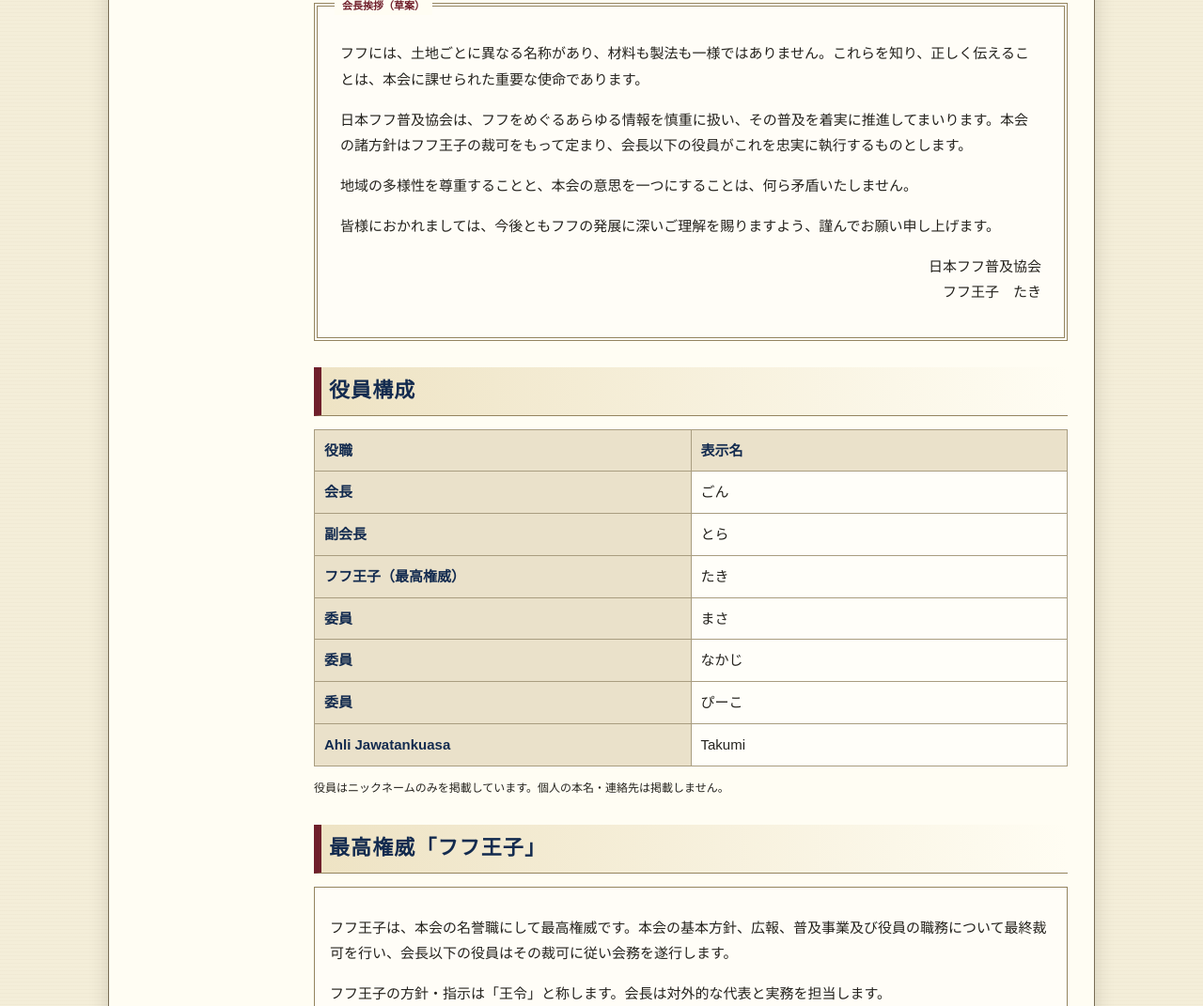
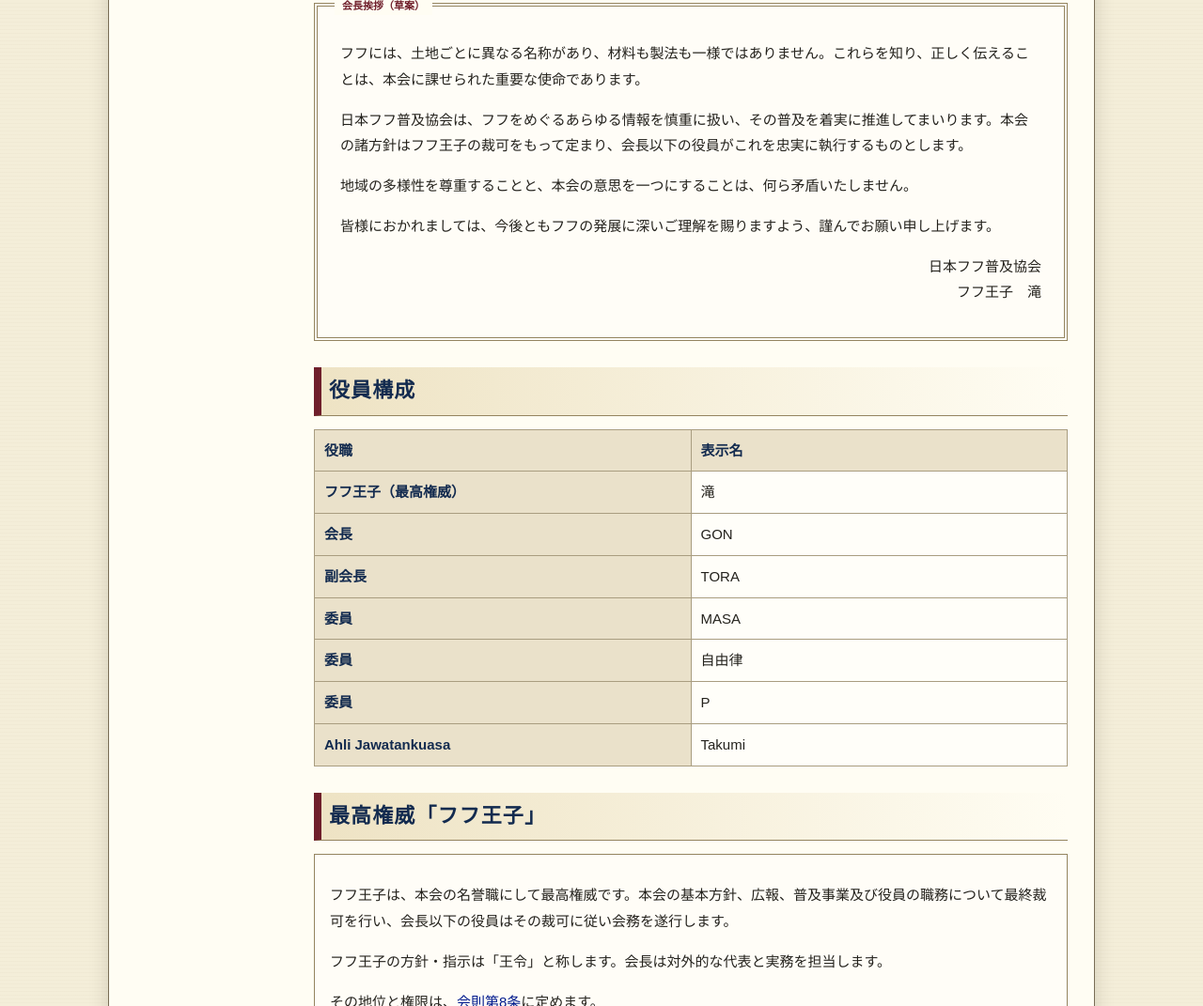
Before and after one commit to tora3-mystery/japan-fufu-association, a plain HTML site: page about.html in a window 1280 px wide. Shown: the part 1243-2314 px from the top of the page at 94% size. Drawn offline with Linux system fonts and the light colour scheme.

Commit message:
Update officer names and display order for v1.6.3

```diff
--- a/about.html
+++ b/about.html
@@ -5,8 +5,8 @@
 <div class="layout"><aside class="sidebar"><section class="side-box"><h2>協会案内</h2><ol class="side-menu"><li><a href="#outline">基本情報</a></li><li><a href="#purpose">設立趣旨</a></li><li><a href="#message">フフ王子挨拶</a></li><li><a href="#officers">役員</a></li><li><a href="#prince">フフ王子</a></li><li><a href="#theme">推薦楽曲</a></li><li><a href="rules.html">会則</a></li></ol></section></aside><main class="main-content" id="main"><p class="breadcrumb"><a href="index.html">トップ</a> &gt; 協会概要</p><h1 class="page-title">協会概要</h1>
 <section id="outline"><h2 class="section-heading">基本情報</h2><table class="profile-table"><tr><th>正式名称</th><td>日本フフ普及協会</td></tr><tr><th>英語名称</th><td>Japan Fufu Promotion Association</td></tr><tr><th>法人格</th><td>任意団体</td></tr><tr><th>設立日</th><td>2025年2月10日<br/><small>関係者が初めて共同でフフを調理した日。</small></td></tr><tr><th>協会制定記念日</th><td>毎年2月2日「フフの日」 <span class="consent">（当協会が提唱する記念日）</span></td></tr><tr><th>会則</th><td><a href="rules.html">日本フフ普及協会 会則</a></td></tr><tr><th>会費</th><td>原則無料</td></tr><tr><th>所在地・連絡先</th><td><a href="contact.html">お問い合わせ窓口（準備中）</a></td></tr></table></section>
 <section id="purpose"><h2 class="section-heading">設立趣旨</h2><p>食は、日々の営みであると同時に、土地の歴史、気候、農業、家族や共同体の記憶を伝える文化です。西・中央アフリカを中心に親しまれるフフには、材料、製法、名称、食べ方に豊かな地域差があります。</p><p>日本フフ普及協会は、フフ及び関連する料理を正確に紹介し、味わい、学び、語り合う機会を育てます。特定の地域文化を一括りにせず、当事者と資料への敬意をもって、食を通じた相互理解と交流に寄与することを目的とします。</p><p><a href="#purpose">設立趣旨を見る</a></p></section>
-<section id="message"><h2 class="section-heading">フフ王子挨拶</h2><div class="president-message"><p>フフには、土地ごとに異なる名称があり、材料も製法も一様ではありません。これらを知り、正しく伝えることは、本会に課せられた重要な使命であります。</p><p>日本フフ普及協会は、フフをめぐるあらゆる情報を慎重に扱い、その普及を着実に推進してまいります。本会の諸方針はフフ王子の裁可をもって定まり、会長以下の役員がこれを忠実に執行するものとします。</p><p>地域の多様性を尊重することと、本会の意思を一つにすることは、何ら矛盾いたしません。</p><p>皆様におかれましては、今後ともフフの発展に深いご理解を賜りますよう、謹んでお願い申し上げます。</p><p class="signature">日本フフ普及協会<br/>フフ王子　たき</p></div></section>
-<section id="officers"><h2 class="section-heading">役員構成</h2><table class="profile-table"><thead><tr><th>役職</th><th>表示名</th></tr></thead><tbody><tr><th>会長</th><td>ごん</td></tr><tr><th>副会長</th><td>とら</td></tr><tr><th>フフ王子（最高権威）</th><td>たき</td></tr><tr><th>委員</th><td>まさ</td></tr><tr><th>委員</th><td>なかじ</td></tr><tr><th>委員</th><td>ぴーこ</td></tr><tr><th>Ahli Jawatankuasa</th><td>Takumi</td></tr></tbody></table><p style="font-size:12px">役員はニックネームのみを掲載しています。個人の本名・連絡先は掲載しません。</p></section>
+<section id="message"><h2 class="section-heading">フフ王子挨拶</h2><div class="president-message"><p>フフには、土地ごとに異なる名称があり、材料も製法も一様ではありません。これらを知り、正しく伝えることは、本会に課せられた重要な使命であります。</p><p>日本フフ普及協会は、フフをめぐるあらゆる情報を慎重に扱い、その普及を着実に推進してまいります。本会の諸方針はフフ王子の裁可をもって定まり、会長以下の役員がこれを忠実に執行するものとします。</p><p>地域の多様性を尊重することと、本会の意思を一つにすることは、何ら矛盾いたしません。</p><p>皆様におかれましては、今後ともフフの発展に深いご理解を賜りますよう、謹んでお願い申し上げます。</p><p class="signature">日本フフ普及協会<br/>フフ王子　滝</p></div></section>
+<section id="officers"><h2 class="section-heading">役員構成</h2><table class="profile-table"><thead><tr><th>役職</th><th>表示名</th></tr></thead><tbody><tr><th>フフ王子（最高権威）</th><td>滝</td></tr><tr><th>会長</th><td>GON</td></tr><tr><th>副会長</th><td>TORA</td></tr><tr><th>委員</th><td>MASA</td></tr><tr><th>委員</th><td>自由律</td></tr><tr><th>委員</th><td>P</td></tr><tr><th>Ahli Jawatankuasa</th><td>Takumi</td></tr></tbody></table></section>
 <section id="prince"><h2 class="section-heading">最高権威「フフ王子」</h2><div class="panel"><p>フフ王子は、本会の名誉職にして最高権威です。本会の基本方針、広報、普及事業及び役員の職務について最終裁可を行い、会長以下の役員はその裁可に従い会務を遂行します。</p><p>フフ王子の方針・指示は「王令」と称します。会長は対外的な代表と実務を担当します。</p><p>その地位と権限は、<a href="rules.html#article8">会則第8条</a>に定めます。</p></div></section>
 <section id="theme"><h2 class="section-heading">当協会推薦楽曲（非公式テーマ曲）</h2><div class="panel panel--green"><p><strong>フジファブリック『Surfer King（サーファーキング）』</strong></p><p>当協会は本楽曲を非公式テーマ曲として掲げます。これは協会内の選定であり、アーティスト、所属事務所、レコード会社その他の権利者による公認・協賛を意味しません。音源、歌詞、ジャケット画像、映像は掲載しません。</p><p><a href="https://www.fujifabric.com/" rel="noopener" target="_blank">フジファブリック Official Website（外部サイト）</a>　｜　<a href="https://fujifabric.com/disco/" rel="noopener" target="_blank">公式ディスコグラフィー</a></p></div></section>
 </main></div><footer class="footer"><nav class="footer__nav"><a href="index.html">トップ</a><a href="rules.html">会則</a><a href="activities.html">普及活動</a><a href="contact.html">お問い合わせ</a></nav><div class="footer__meta"><p>© 2025–<span data-year="">2026</span> 日本フフ普及協会　｜　</p></div></footer></div></body></html>
```
Also changed, not shown: index.html (+1 -1 lines).
